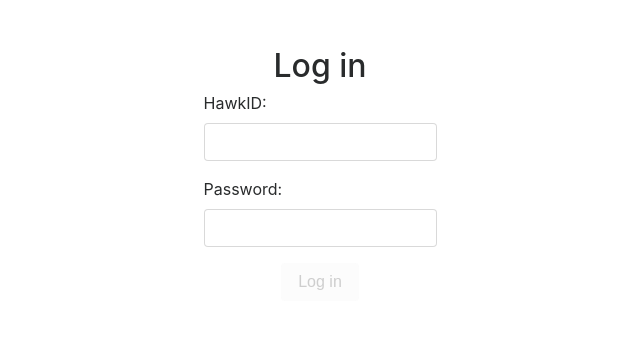
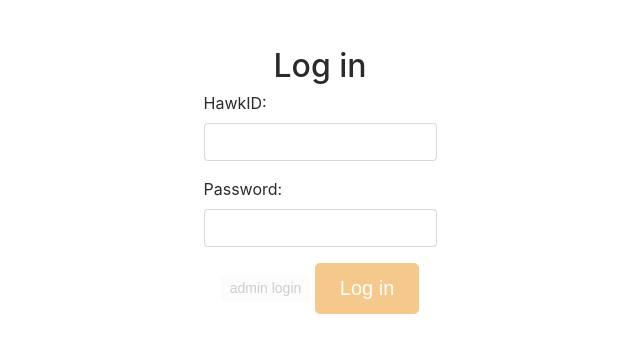
Before and after one commit to leahbecker/Informatics-Project, a PHP site: page /login.html in a window 1280 px wide. Shown: the top 353 px of the page, without its empty margins (320-960 px from the left). Run offline with PHP 8.4, Linux system fonts and the light colour scheme; some libraries are stand-ins or nearby versions.

Commit message:
Add files via upload

```diff
--- a/data.app.controller.js
+++ b/data.app.controller.js
@@ -61,6 +61,28 @@
             });
         };
 
+        $scope.adminlogin = function(accountDetails) {
+          var accountupload = angular.copy(accountDetails);
+
+          $http.post("login.php", accountupload)
+            .then(function (response) {
+               if (response.status == 200) {
+                    if (response.data.status == 'error') {
+                        alert('error: ' + response.data.message);
+                    }
+                    else if(response.data.admin == '1') {
+                        // successful
+                        // send user back to home page
+                        alert('admin!');
+                        $window.location.href = "adminhome.html";
+                    }
+                    else{alert(response.data.admin);}
+               } else {
+                    alert('unexpected error');
+               }
+            });
+        };
+
         // function to log the user out
         $scope.logout = function() {
           $http.post("logout.php")
--- a/login.html
+++ b/login.html
@@ -59,7 +59,9 @@
                 <div ng-show="accountForm.password.$invalid && accountForm.password.$touched" >Please enter your hawkID password</div>
             </div>
             <div class = "text-center">
-                <button class="btn btn-default" ng-click="login(account)" ng-disabled="accountForm.$invalid">Log in</button>
+                <button class = "btn btn-dark btn-sm" ng-click="adminlogin(account)" ng-disabled="accountForm.$invalid">admin login</button>
+                <button class="btn btn-warning btn-lg" ng-click="login(account)" ng-disabled="accountForm.$invalid">Log in</button>
+
             </div>
         </form>
     </div>
```
Also changed, not shown: login.php (+10 -0 lines).
